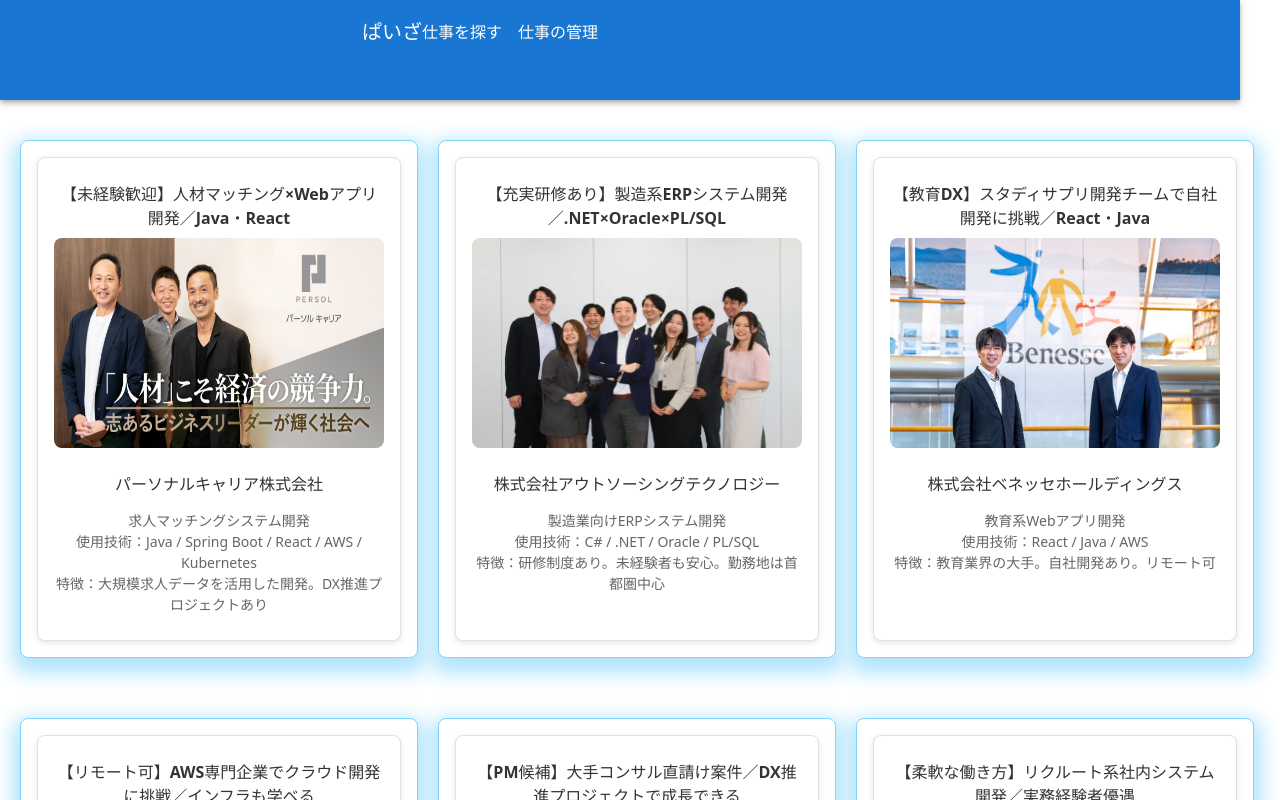
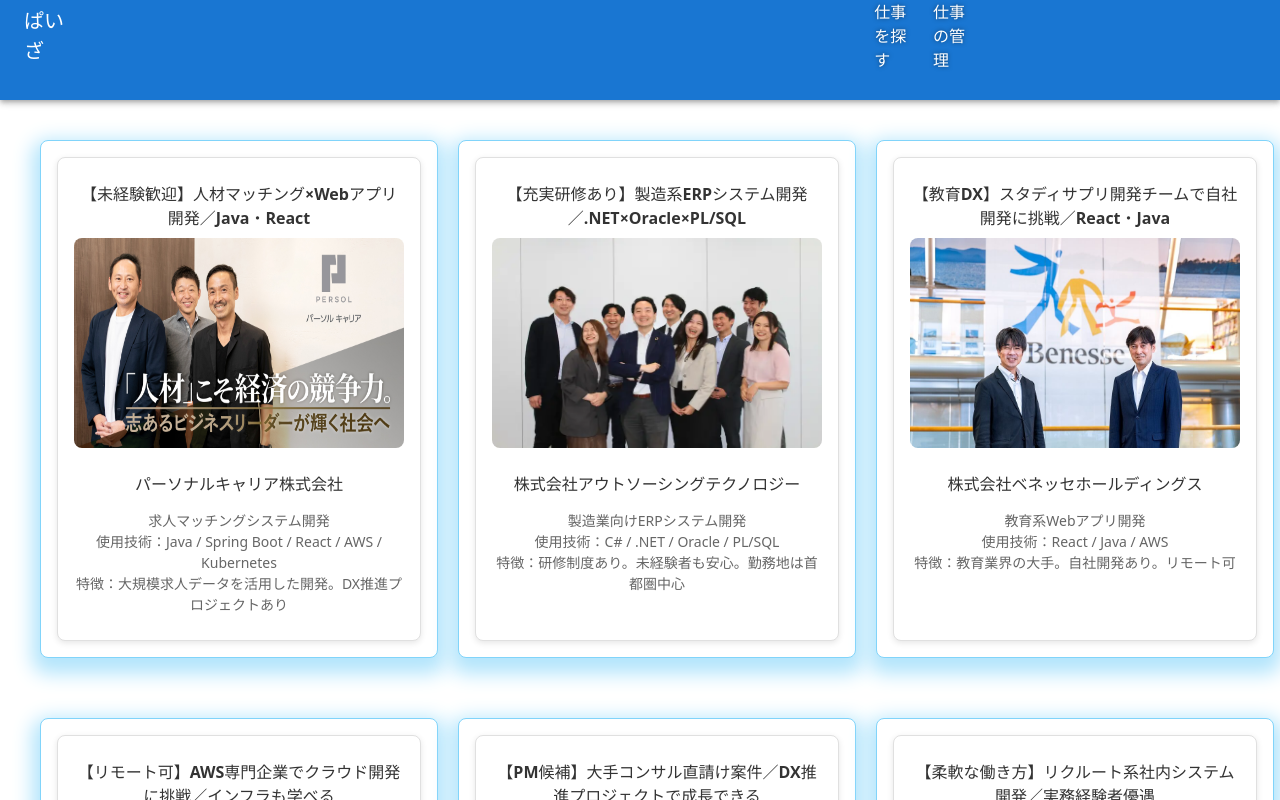
Before and after one commit to aorin0523/team2, a React (Vite) app in the folder src/frontend/: page /list in a window 1280 px wide. Shown: the top 800 px of the page. Built offline with nearby package versions, Linux system fonts and the light colour scheme; some icons are missing.

Commit message:
update:handlePageClick→setCurrentPageに変更とヘッダーの修正

```diff
--- a/src/frontend/src/pages/Project_List.jsx
+++ b/src/frontend/src/pages/Project_List.jsx
@@ -160,7 +160,7 @@
         </Box>
 
         {/* ナビリンク＆アイコン部分 */}
-        <Box sx={{ display: 'flex', alignItems: 'center', gap: 2 }}>
+        <Box className="link" sx={{ display: 'flex', alignItems: 'center', gap: 2 , textShadow: '0 0 4px rgba(0, 0, 0, 0.5)', }}>
           <Link href="/" underline="none" sx={{ color: 'white' }}>
             仕事を探す
           </Link>
@@ -175,6 +175,7 @@
         </Box>
         </Toolbar>
       </AppBar>
+
       <div className='card'>
         {displayedJobs.map(job => (
           <Box
```
